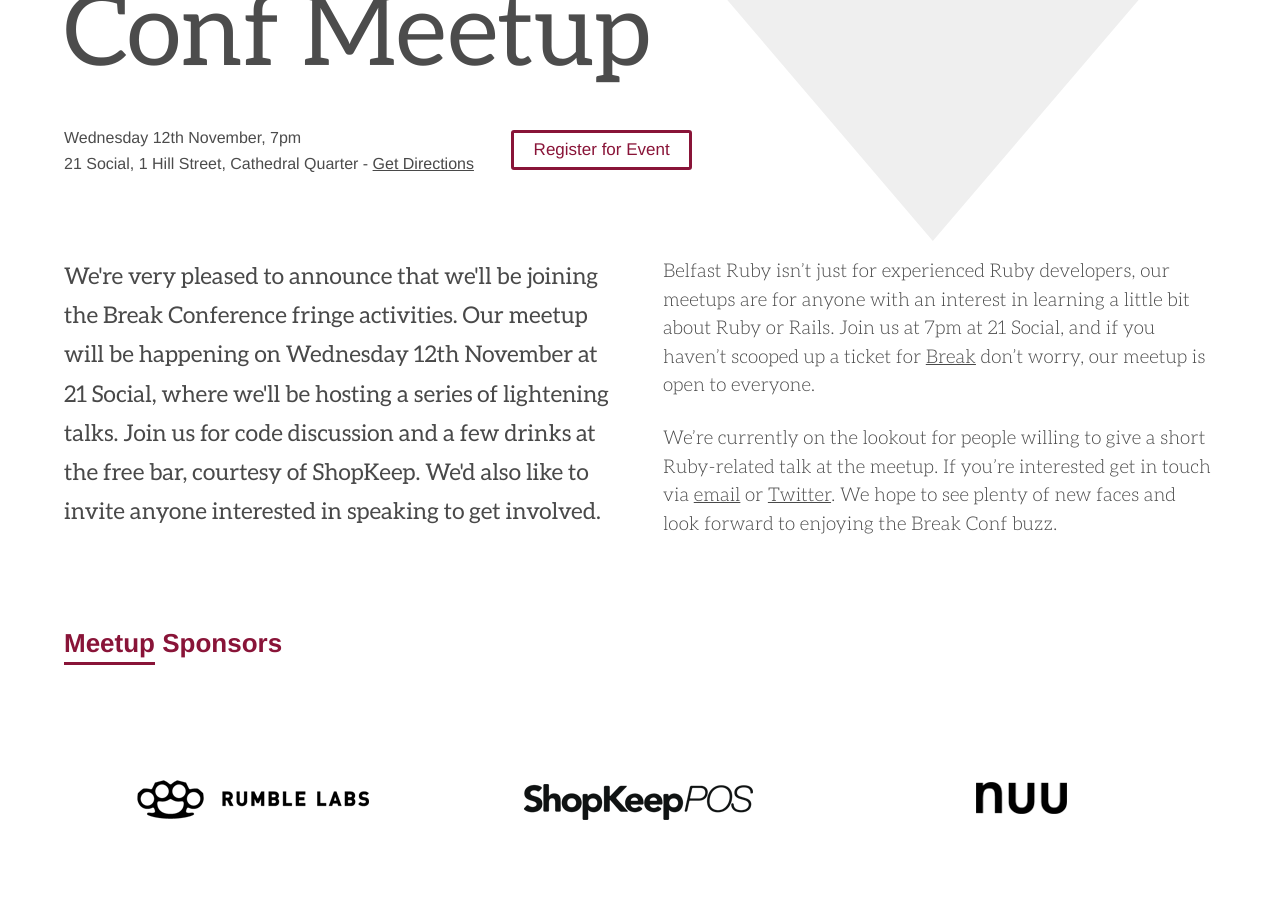
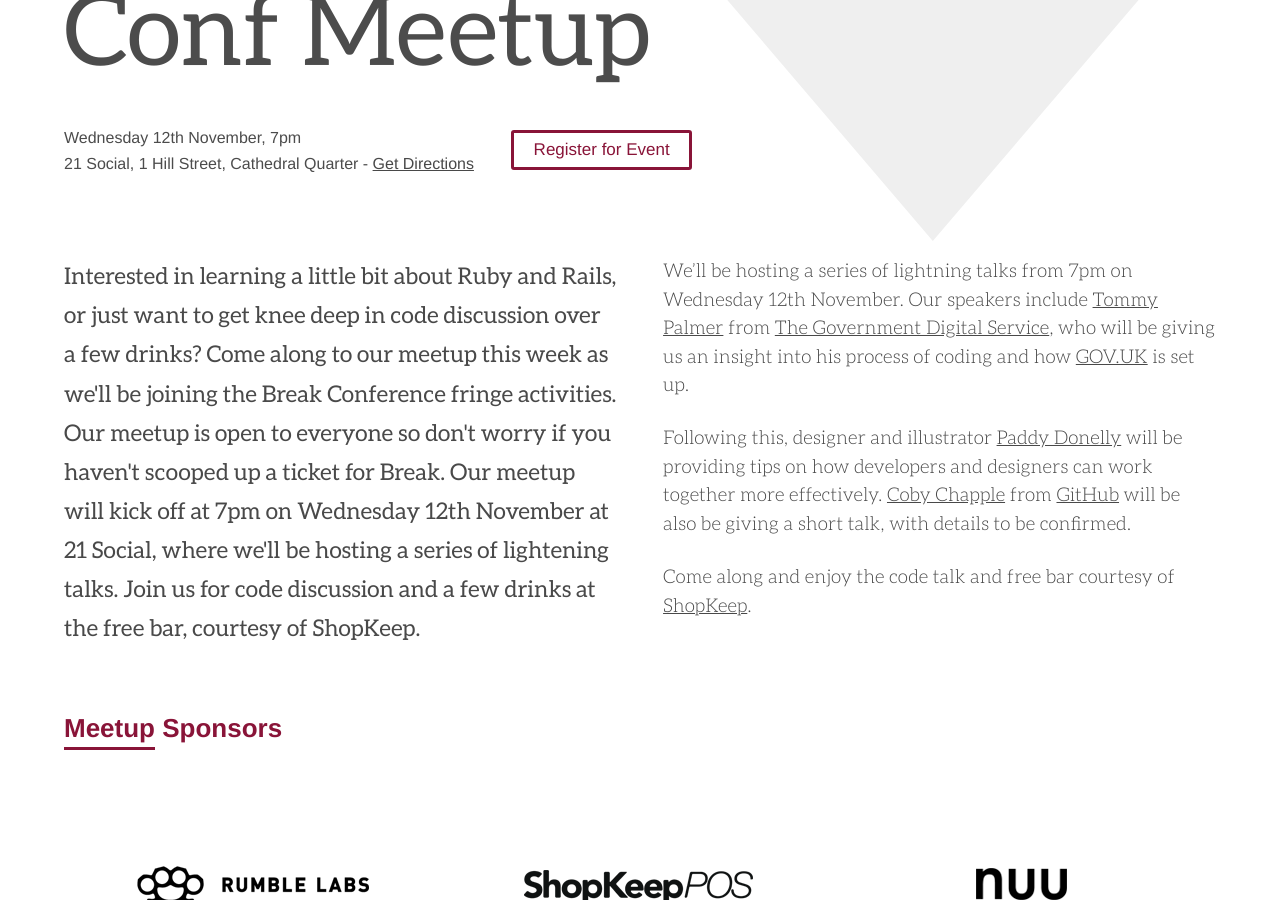
Before and after one commit to belfastruby/belfastruby.github.io, a Jekyll site: the page built from _posts/2014-10-14-a-special-break-conf-meetup.markdown, in a window 1280 px wide and 900 px high, scrolled down 318 px. Built offline with Jekyll 4.4.1, drawn with Linux system fonts in a browser that asks for light colours; nearby versions of some CDN libraries; Markdown is read by kramdown in place of the engine named in the settings.

Commit message:
updating break conf meet post

```diff
--- a/_posts/2014-10-14-a-special-break-conf-meetup.markdown
+++ b/_posts/2014-10-14-a-special-break-conf-meetup.markdown
@@ -13,10 +13,14 @@
 
 sponsors: [{name: "Rumble Labs", image: "/assets/images/rumblelabs-logo.png", link: "http://rumblelabs.com"}, {name: "Shopkeep", image: "/assets/images/shopkeeppos-logo.png", link: "http://shopkeep.com"}, {name: "Nuu", image: "/assets/images/nuu-logo.png", link: "http://nuu.in"}]
 
-intro: "We're very pleased to announce that we'll be joining the Break Conference fringe activities. Our meetup will be happening on Wednesday 12th November at 21 Social, where we'll be hosting a series of lightening talks. Join us for code discussion and a few drinks at the free bar, courtesy of ShopKeep. We'd also like to invite anyone interested in speaking to get involved."
+intro: "Interested in learning a little bit about Ruby and Rails, or just want to get knee deep in code discussion over a few drinks? Come along to our meetup this week as we'll be joining the Break Conference fringe activities. Our meetup is open to everyone so don't worry if you haven't scooped up a ticket for Break.
+
+Our meetup will kick off at 7pm on Wednesday 12th November at 21 Social, where we'll be hosting a series of lightening talks. Join us for code discussion and a few drinks at the free bar, courtesy of ShopKeep."
 
 ---
 
-Belfast Ruby isn't just for experienced Ruby developers, our meetups are for anyone with an interest in learning a little bit about Ruby or Rails. Join us at 7pm at 21 Social, and if you haven't scooped up a ticket for [Break](http://breakconf.org/) don't worry, our meetup is open to everyone.
+We'll be hosting a series of lightning talks from 7pm on Wednesday 12th November. Our speakers include [Tommy Palmer](https://twitter.com/tommypalm) from [The Government Digital Service](https://gds.blog.gov.uk/), who will be giving us an insight into his process of coding and how [GOV.UK](https://www.gov.uk/) is set up.
 
-We're currently on the lookout for people willing to give a short Ruby-related talk at the meetup. If you're interested get in touch via [email](mailto:mkeizer@rumblelabs.com) or [Twitter](http://twitter.com/belfastruby). We hope to see plenty of new faces and look forward to enjoying the Break Conf buzz.
+Following this, designer and illustrator [Paddy Donelly](https://twitter.com/paddydonnelly) will be providing tips on how developers and designers can work together more effectively. [Coby Chapple](https://twitter.com/cobyism) from [GitHub](http://github.com) will be also be giving a short talk, with details to be confirmed.
+
+Come along and enjoy the code talk and free bar courtesy of [ShopKeep](http://www.shopkeep.com/).
```
